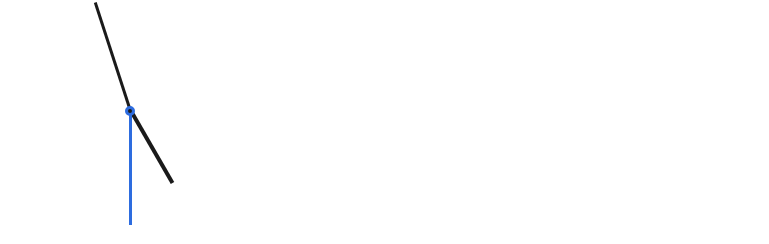
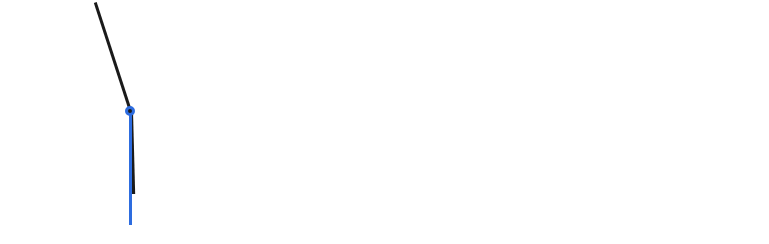
Before and after one commit to benxene/7days-50projects, a Next.js app: page /theme-clock in a window 1280 px wide. Shown: the part 247-491 px from the top of the page, without its empty margins (511-1280 px from the left). Built offline with nearby package versions, Linux system fonts and the light colour scheme.

Commit message:
made hour transition smooth

```diff
--- a/src/pages/theme-clock.tsx
+++ b/src/pages/theme-clock.tsx
@@ -31,7 +31,7 @@ export default function ThemeClock() {
           <CgDarkMode />
         </DarkThemeToggleButton>
         <AnalogueClock dark={isDark}>
-          <HourNeedle dark={isDark} hour={time.getHours()} />
+          <HourNeedle dark={isDark} hour={time.getHours()} minute={time.getMinutes()} />
           <MinuteNeedle dark={isDark} minute={time.getMinutes()} />
           <SecondNeedle dark={isDark} second={time.getSeconds()} />
         </AnalogueClock>
@@ -82,7 +82,7 @@ const AnalogueClock = styled.div<{ dark: boolean }>`
   transition: all 0.3s;
 `;
 
-const HourNeedle = styled.div<{ dark: boolean; hour: number }>`
+const HourNeedle = styled.div<{ dark: boolean; hour: number; minute: number }>`
   width: 8rem;
   height: 4px;
   position: absolute;
@@ -91,9 +91,9 @@ const HourNeedle = styled.div<{ dark: boolean; hour: number }>`
   transform-origin: left;
   background-color: ${({ dark }) => (dark ? colors.contrast.primary : colors.darkSlate)};
   transform: rotate(
-    ${({ hour }) => {
+    ${({ hour, minute }) => {
       let temp = hour >= 12 ? hour - 12 : hour;
-      return temp * 30;
+      return temp * 30 + minute * 0.5;
     }}deg
   );
   transition: all 0.3s;
```
